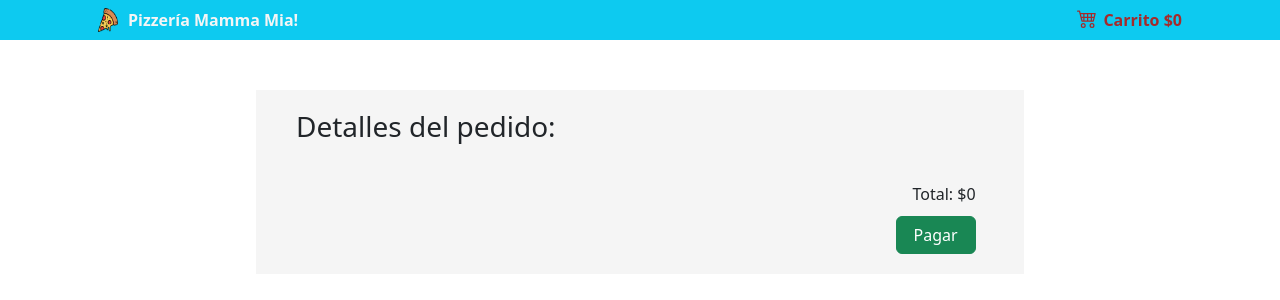
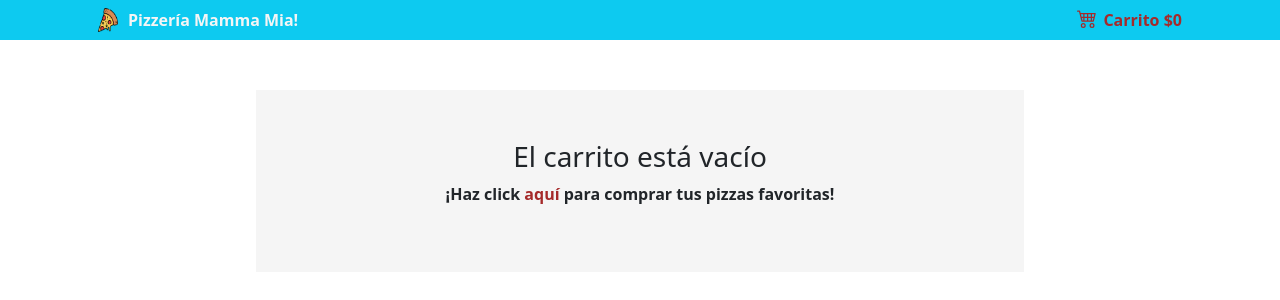
Before and after one commit to OmarArayaGhiani/React_router_context_final, a React (Create React App) app: page /carrito in a window 1280 px wide. Shown: the top 300 px of the page. Built offline with nearby package versions, Linux system fonts and the light colour scheme.

Commit message:
Se mejora carrito como un array y se agrega nofound

```diff
--- a/public/pizzas.json
+++ b/public/pizzas.json
@@ -5,8 +5,7 @@
     "img": "https://firebasestorage.googleapis.com/v0/b/apis-varias-mias.appspot.com/o/pizzeria%2Fpizza-1239077_640_cl.jpg?alt=media&token=6a9a33da-5c00-49d4-9080-784dcc87ec2c",
     "ingredients": ["mozzarella", "tomates", "jamón", "orégano"],
     "name": "napolitana",
-    "price": 5950,
-    "cantidad": 0
+    "price": 5950
   },
   {
     "desc": "La pizza es una preparación culinaria que consiste en un pan plano, habitualmente de forma circular, elaborado con harina de trigo, levadura, agua y sal (a veces aceite de oliva) que comúnmente se cubre con salsa de tomate, queso y otros muchos ingredientes, y que se hornea a alta temperatura, tradicionalmente en un horno de leña.",
@@ -14,8 +13,7 @@
     "img": "https://firebasestorage.googleapis.com/v0/b/apis-varias-mias.appspot.com/o/pizzeria%2Fcheese-164872_640_com.jpg?alt=media&token=18b2b821-4d0d-43f2-a1c6-8c57bc388fab",
     "ingredients": ["mozzarella", "tomates", "jamón", "choricillo"],
     "name": "española",
-    "price": 7250,
-    "cantidad": 0
+    "price": 7250
   },
   {
     "desc": "La pizza es una preparación culinaria que consiste en un pan plano, habitualmente de forma circular, elaborado con harina de trigo, levadura, agua y sal (a veces aceite de oliva) que comúnmente se cubre con salsa de tomate, queso y otros muchos ingredientes, y que se hornea a alta temperatura, tradicionalmente en un horno de leña.",
@@ -23,8 +21,7 @@
     "img": "https://firebasestorage.googleapis.com/v0/b/apis-varias-mias.appspot.com/o/pizzeria%2Fpizza-1239077_640_com.jpg?alt=media&token=e7cde87a-08d5-4040-ac54-90f6c31eb3e3",
     "ingredients": ["mozzarella", "tomates", "salame", "orégano"],
     "name": "salame",
-    "price": 5990,
-    "cantidad": 0
+    "price": 5990
   },
   {
     "desc": "La pizza es una preparación culinaria que consiste en un pan plano, habitualmente de forma circular, elaborado con harina de trigo, levadura, agua y sal (a veces aceite de oliva) que comúnmente se cubre con salsa de tomate, queso y otros muchos ingredientes, y que se hornea a alta temperatura, tradicionalmente en un horno de leña.",
@@ -32,8 +29,7 @@
     "img": "https://firebasestorage.googleapis.com/v0/b/apis-varias-mias.appspot.com/o/pizzeria%2Fpizza-2000595_640_c.jpg?alt=media&token=61325b6e-a1e0-441e-b3b5-7335ba13e8be",
     "ingredients": ["mozzarella", "salame", "aceitunas", "champiñones"],
     "name": "cuatro estaciones",
-    "price": 9590,
-    "cantidad": 0
+    "price": 9590
   },
   {
     "desc": "La pizza es una preparación culinaria que consiste en un pan plano, habitualmente de forma circular, elaborado con harina de trigo, levadura, agua y sal (a veces aceite de oliva) que comúnmente se cubre con salsa de tomate, queso y otros muchos ingredientes, y que se hornea a alta temperatura, tradicionalmente en un horno de leña.",
@@ -41,8 +37,7 @@
     "img": "https://firebasestorage.googleapis.com/v0/b/apis-varias-mias.appspot.com/o/pizzeria%2Fpizza-salame.jpg?alt=media&token=ab3d4bf8-01f2-4810-982b-bd7fb6b517b2",
     "ingredients": ["mozzarella", "tomates cherry", "bacon", "orégano"],
     "name": "bacon",
-    "price": 6450,
-    "cantidad": 0
+    "price": 6450
   },
   {
     "desc": "La pizza es una preparación culinaria que consiste en un pan plano, habitualmente de forma circular, elaborado con harina de trigo, levadura, agua y sal (a veces aceite de oliva) que comúnmente se cubre con salsa de tomate, queso y otros muchos ingredientes, y que se hornea a alta temperatura, tradicionalmente en un horno de leña.",
@@ -50,7 +45,6 @@
     "img": "https://firebasestorage.googleapis.com/v0/b/apis-varias-mias.appspot.com/o/pizzeria%2Fpizza-2000595_640_c.jpg?alt=media&token=61325b6e-a1e0-441e-b3b5-7335ba13e8be",
     "ingredients": ["mozzarella", "pimientos", "pollo grillé", "orégano"],
     "name": "pollo picante",
-    "price": 8500,
-    "cantidad": 0
+    "price": 8500
   }
 ]
--- a/src/App.js
+++ b/src/App.js
@@ -7,20 +7,66 @@ import MyContext from "./MyContext"
 import Home from "./views/home"
 import Pizza from "./views/pizza"
 import Carrito from "./views/carrito"
+import NoFound from "./views/nofound"
 
 function App() {
   const [pizzas, setPizzas] = useState([])
-  const [price, setPrice] = useState()
-  const sharedStates = {pizzas, setPizzas, price, setPrice}
+  const [price, setPrice] = useState(0)
+  const [carrito, setCarrito] = useState([])
 
   useEffect(() => {
     getDataPizzas()
   }, [])
 
-  const getDataPizzas = async() =>{
+  const getDataPizzas = async () => {
     const resDataPizzas = await fetch("/pizzas.json")
     const dataPizzas = await resDataPizzas.json()
     setPizzas(dataPizzas)
+  }
+
+  useEffect(() => {
+    let total = 0
+    carrito.forEach(function (pizza) {
+      total += pizza.price * pizza.cantidad
+      setPrice(total)
+    })
+  }, [carrito])
+
+  const pizzaAdd = (element) => {
+    const pizzaCarrito = {
+      id: element.id,
+      img: element.img,
+      name: element.name,
+      price: element.price,
+      cantidad: 1,
+    }
+    const addedPizza = carrito.find((e) => e.id === element.id)
+    if (addedPizza) {
+      addedPizza.cantidad += 1
+      setCarrito([...carrito])
+    } else setCarrito([...carrito, pizzaCarrito])
+  }
+
+  const pizzaRemove = (element, index) => {
+    const removedPizza = carrito.find((e) => e.id === element.id)
+    if (removedPizza.cantidad > 0) {
+      removedPizza.cantidad -= 1
+      setCarrito([...carrito])
+    } else {
+      carrito.splice(index, 1)
+      setCarrito([...carrito])
+    }
+  }
+
+  const sharedStates = {
+    pizzas,
+    setPizzas,
+    price,
+    setPrice,
+    carrito,
+    setCarrito,
+    pizzaAdd,
+    pizzaRemove
   }
 
   return (
@@ -32,6 +78,7 @@ function App() {
             <Route path="/" element={<Home />} />
             <Route path="/:selectedPizza" element={<Pizza />} />
             <Route path="/carrito" element={<Carrito />} />
+            <Route path="*" element={<NoFound />} />
           </Routes>
         </BrowserRouter>
       </MyContext.Provider>
--- a/src/components/card.jsx
+++ b/src/components/card.jsx
@@ -6,31 +6,17 @@ import {CiPizza} from "react-icons/ci"
 import Button from "react-bootstrap/Button"
 import Card from "react-bootstrap/Card"
 
-import {useContext, useEffect} from "react"
+import {useContext} from "react"
 import {useNavigate} from "react-router-dom"
 import MyContext from "../MyContext"
 
 const MyCard = () => {
-  const {pizzas, setPizzas, setPrice} = useContext(MyContext)
+  const {pizzas, pizzaAdd} = useContext(MyContext)
   const navigate = useNavigate()
 
   const toSelectedPizza = (pizzaName) => {
     navigate(`/${pizzaName}`)
   }
-
-  const pizzaAdd = (e) => {
-    let cantidadTotal = e.cantidad + 1
-    e.cantidad = cantidadTotal
-    setPizzas([...pizzas])
-  }
-
-  useEffect(() => {
-    let total = 0
-    pizzas.forEach(function (pizza) {
-      total += pizza.price * pizza.cantidad
-      setPrice(total)
-    })
-  }, [pizzas])
 
   return (
     <div className="container">
--- a/src/components/card_details.jsx
+++ b/src/components/card_details.jsx
@@ -6,26 +6,12 @@ import {CiPizza} from "react-icons/ci"
 import Button from "react-bootstrap/Button"
 
 import {useParams} from "react-router-dom"
-import {useContext, useEffect} from "react"
+import {useContext} from "react"
 import MyContext from "../MyContext"
 
 const CardDetails = () => {
-  const {pizzas, setPizzas, setPrice} = useContext(MyContext)
+  const {pizzas, pizzaAdd} = useContext(MyContext)
   const {selectedPizza} = useParams()
-
-  const pizzaAdd = (e) => {
-    let cantidadTotal = e.cantidad + 1
-    e.cantidad = cantidadTotal
-    setPizzas([...pizzas])
-  }
-
-  useEffect(() => {
-    let total = 0
-    pizzas.forEach(function (pizza) {
-      total += pizza.price * pizza.cantidad
-      setPrice(total)
-    })
-  }, [pizzas])
 
   return (
     <div>
--- a/src/components/table_carrito.jsx
+++ b/src/components/table_carrito.jsx
@@ -2,39 +2,20 @@ import "../css/table_carrito.css"
 
 import {Button} from "react-bootstrap"
 
-import {useContext, useState, useEffect} from "react"
+import {useContext} from "react"
+import {Link} from "react-router-dom"
 import MyContext from "../MyContext"
 
 const TableCarrito = () => {
-  const {pizzas, setPizzas, price, setPrice} = useContext(MyContext)
+  const {carrito, price, pizzaAdd, pizzaRemove} = useContext(MyContext)
 
-  useEffect(() => {
-    let total = 0
-    pizzas.forEach(function (pizza) {
-      total += pizza.price * pizza.cantidad
-      setPrice(total)
-    })
-  }, [pizzas])
-
-  const pizzaAdd = (e) => {
-    let cantidadTotal = e.cantidad + 1
-    e.cantidad = cantidadTotal
-    setPizzas([...pizzas])
-  }
-
-  const pizzaRemove = (e, index) => {
-    let cantidadTotal = e.cantidad - 1
-    if (cantidadTotal < 0) cantidadTotal = 0
-    e.cantidad = cantidadTotal
-    setPizzas([...pizzas])
-  }
-
+  if (price > 0)
     return (
       <div className="carrito">
         <h3>Detalles del pedido:</h3>
         <div className="items">
-        {pizzas.map((element, index) => {
-          if(element.cantidad > 0)
+          {carrito.map((element, index) => {
+            if (element.cantidad > 0)
               return (
                 <div key={index}>
                   <div className="item">
@@ -44,7 +25,7 @@ const TableCarrito = () => {
                     </div>
                     <div className="price-section">
                       <p>
-                    $<span>{element.price}</span>
+                        $<span>{element.price * element.cantidad}</span>
                       </p>
                       <p>
                         X<span>{element.cantidad}</span>
@@ -79,6 +60,19 @@ const TableCarrito = () => {
         </div>
       </div>
     )
+  else
+    return (
+      <div className="carrito-vacio">
+        <h3>El carrito está vacío</h3>
+        <p>
+          ¡Haz click{" "}
+          <Link to="/" className="link-carrito-vacio">
+            aquí
+          </Link>{" "}
+          para comprar tus pizzas favoritas!
+        </p>
+      </div>
+    )
 }
 
 export default TableCarrito
--- /dev/null
+++ b/src/css/nofound.css
@@ -0,0 +1,8 @@
+.nofound{
+    width: 60%;
+    margin: 50px auto;
+    padding: 50px;
+    background-color: whitesmoke;
+    text-align: center;
+    font-weight: bold;
+}
--- a/src/css/table_carrito.css
+++ b/src/css/table_carrito.css
@@ -65,6 +65,24 @@
     margin-right: 10px;
 }
 
+.carrito-vacio{
+    width: 60%;
+    margin: 50px auto;
+    padding: 50px;
+    background-color: whitesmoke;
+    text-align: center;
+    font-weight: bold;
+}
+
+.link-carrito-vacio{
+    color: brown;
+    text-decoration: none;
+}
+
+.link-carrito-vacio:hover{
+    color: rgb(228, 18, 18);
+}
+
 @media(max-width: 768px) {
     .carrito .item {
         flex-direction: column;
--- /dev/null
+++ b/src/views/nofound.jsx
@@ -0,0 +1,11 @@
+import "../css/nofound.css"
+
+const NoFound = () => {
+  return (
+    <div className="nofound">
+      <h3>Error: Página no encontrada</h3>
+    </div>
+  )
+}
+
+export default NoFound
```
Also changed, not shown: 1 other file (tests, documents, lock files or other folders). Lines whose indentation alone changed are shown as unchanged.
